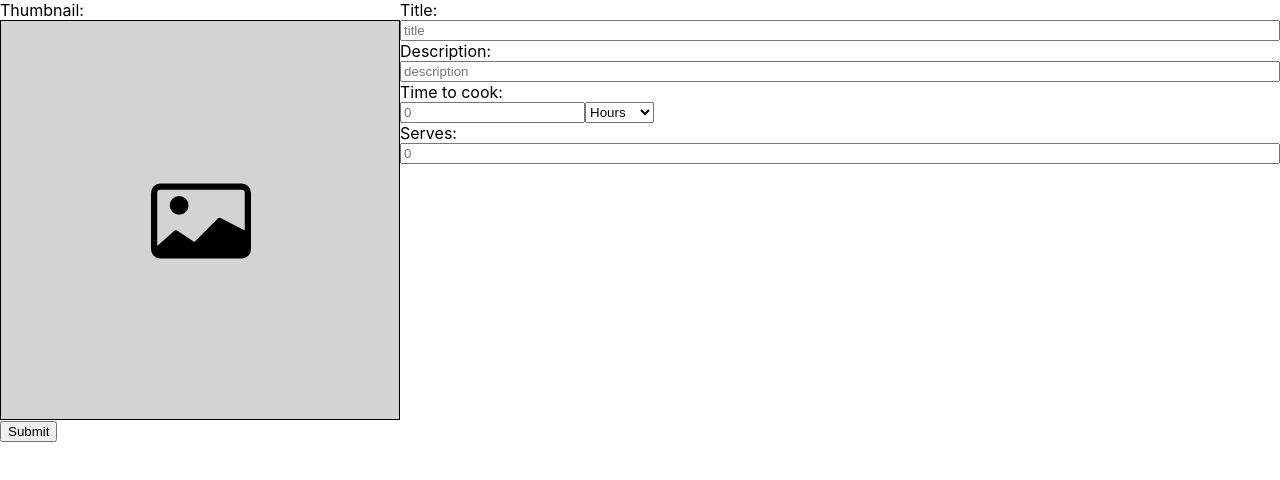
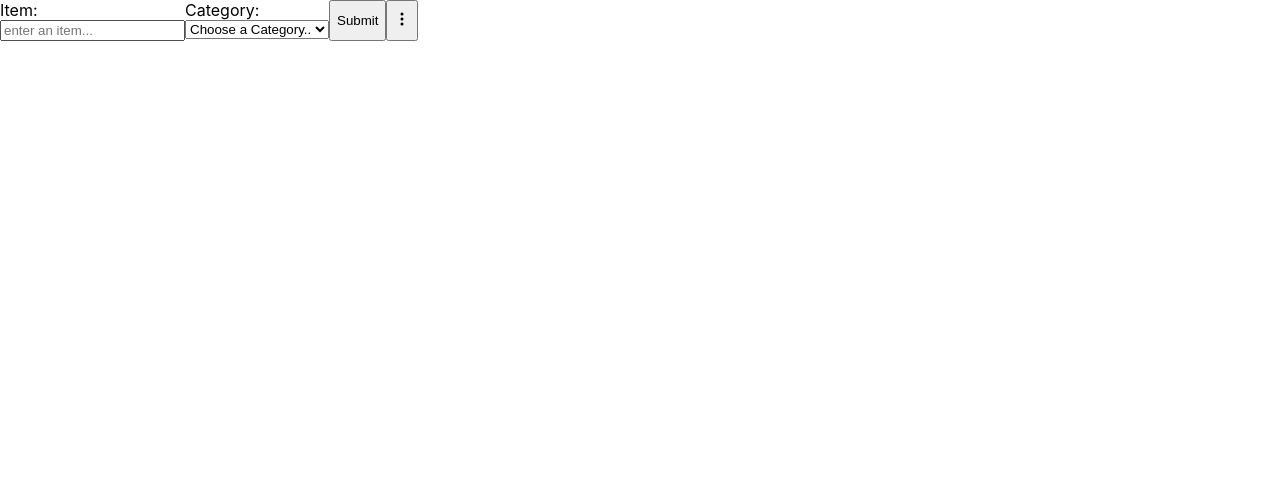
Before and after one commit to EscaDev1/prototype1, a React (Create React App) app: page / in a window 1280 px wide. Shown: the top 480 px of the page. Built offline with nearby package versions, Linux system fonts and the light colour scheme.

Commit message:
item entry form and button logic

```diff
--- /dev/null
+++ b/src/js/components/ItemComponents/ItemEntry.js
@@ -0,0 +1,37 @@
+import {ItemEntryForm} from './ItemEntryForm.js';
+import {Container} from '../Misc/Container.js';
+import React from "react";
+
+
+
+const ItemEntry = (props) =>{
+    const [showMenu, setShowMenu] = React.useState(false);
+    const [list, setList] = React.useState(props.list);
+    const handleSubmit = (value) => {
+        let newList = list.slice();
+        newList.push(value);
+        setList(newList);
+        props.report();
+    };
+    return(
+    <>
+        <Container direction="row">
+            <ItemEntryForm handleSubmit={handleSubmit}/>
+            <button onClick={()=> setShowMenu(!showMenu)}>
+            <svg xmlns="http://www.w3.org/2000/svg" width="16" height="16" fill="currentColor" viewBox="0 0 16 16">
+                <path d="M9.5 13a1.5 1.5 0 1 1-3 0 1.5 1.5 0 0 1 3 0zm0-5a1.5 1.5 0 1 1-3 0 1.5 1.5 0 0 1 3 0zm0-5a1.5 1.5 0 1 1-3 0 1.5 1.5 0 0 1 3 0z"/>
+            </svg>
+            </button>
+        </Container>
+        {showMenu? <div>
+            {props.buttons.map(item => (
+                <button key={item[0]} onClick={item[1]}>{item[0]}</button>
+            )
+            )}
+        </div>:null}
+
+
+    </>
+)};
+
+export {ItemEntry};
--- /dev/null
+++ b/src/js/components/ItemComponents/ItemEntryForm.js
@@ -0,0 +1,60 @@
+import {Formik, Form, Field} from "formik";
+import * as Yup from "yup";
+import {Container} from '../Misc/Container.js';
+
+const initialValues ={
+    item:"",
+    category:"",
+};
+
+const nameSchema = Yup.object().shape({
+
+  });
+
+const ItemForm = ({errors,touched, handleSubmit, values, handleChange, handleBlur})=>(
+
+    <Form>
+        <Container direction="row">
+        <Container direction="column">
+            <label htmlFor="item">Item:</label>
+            <Field
+            id="item"
+            type="text"
+            name="item"
+            placeholder="enter an item..."
+            />
+        </Container>
+        <Container direction="column">
+        <label htmlFor="category">Category:</label>
+        <select name="category"
+        value={values.category}
+        onChange={handleChange}
+        onBlur={handleBlur}>
+            <option value="">Choose a Category..</option>
+            <option value="meat">meat</option>
+            <option value="fruit and veg">fruit and veg</option>
+            <option value="dairy">dairy</option>
+            <option value="fridge">fridge</option>
+            <option value="freezer">freezer</option>
+            <option value="cupboard">cupboard</option>
+            <option value="home">home</option>
+        </select>
+        </Container>
+        <input type="submit" value="Submit" onSubmit={handleSubmit}/>
+        </Container>
+
+    </Form>
+);
+
+const ItemEntryForm = (props) => {
+    return(
+    <div>
+        <Formik
+            initialValues={initialValues}
+            validationSchema ={nameSchema}
+            onSubmit={props.handleSubmit}
+            children={ItemForm}
+        />
+    </div>
+ );}
+export {ItemEntryForm};
--- /dev/null
+++ b/src/js/components/Misc/Container.js
@@ -0,0 +1,10 @@
+import styled, {css} from "styled-components";
+const Container = styled.div`
+    display:flex;
+    flex-direction: ${props=>props.direction};
+    ${props => props.grow && css`
+        flex-grow:1;
+    `}
+`;
+
+export {Container};
--- a/src/js/components/RecipesComponents/RecipeForm.js
+++ b/src/js/components/RecipesComponents/RecipeForm.js
@@ -2,22 +2,15 @@ import {Formik, Form, Field} from "formik";
 import * as Yup from "yup";
 import React from "react";
 import {FileField} from "./ImageForm.js"
-import styled, {css} from "styled-components";
+import {Container} from '../Misc/Container.js';
 
-const Container = styled.div`
-    display:flex;
-    flex-direction: ${props=>props.direction};
-    ${props => props.grow && css`
-        flex-grow:1;
-    `}
-`;
 
 const initialValues ={
     image:"",
     title:"",
     description:"",
     time:"",
-    timeUnit:"",
+    timeUnit:"hours",
     serves:"",
 
 
@@ -32,7 +25,7 @@ const nameSchema = Yup.object().shape({
      console.log(values);
  };
 
- const RecipeForm = ({errors,touched, handleSubmit}) => (
+ const RecipeForm = ({errors,touched, handleSubmit, values, handleChange, handleBlur}) => (
     <Form>
         <Container direction="row">
             <Container direction="column">
@@ -45,7 +38,7 @@ const nameSchema = Yup.object().shape({
 
             <Container grow direction="column">
                 <label htmlFor="title">Title:</label>
-                <input
+                <Field
                 id="title"
                 type="text"
                 name="title"
@@ -53,7 +46,7 @@ const nameSchema = Yup.object().shape({
                 />
 
                 <label htmlFor="title">Description:</label>
-                <input
+                <Field
                 id="description"
                 type="text"
                 name="description"
@@ -62,20 +55,24 @@ const nameSchema = Yup.object().shape({
 
                 <label htmlFor="time">Time to cook:</label>
                 <Container direction="row">
-                    <input
+                    <Field
                     id="time"
                     type="number"
                     name="time"
                     placeholder="0"
                     />
-                    <select name="timeUnit" default="hours">
+                    <select name="timeUnit"
+                    default="hours"
+                    value={values.timeUnit}
+                    onChange={handleChange}
+                    onBlur={handleBlur}>
                         <option value="hours">Hours</option>
                         <option value="minutes">Minutes</option>
                     </select>
                 </Container>
                 <label htmlFor="serves">Serves:</label>
 
-                <input
+                <Field
                 id="serves"
                 type="number"
                 name="serves"
--- a/src/js/pages/Recipes.js
+++ b/src/js/pages/Recipes.js
@@ -1,7 +1,24 @@
-import {FormikRecipeForm} from "../components/RecipesComponents/RecipeForm.js"
+//import {FormikRecipeForm} from "../components/RecipesComponents/RecipeForm.js"
+import {ItemEntry} from '../components/ItemComponents/ItemEntry.js'
+
+
+
+
+let list = [];
+
+
+let buttons = [
+    ["clear list",()=>{list=[];console.log("clear")}],
+
+]
+
+const addItem = () => {
+    console.log(list);
+}
 
 export default function Recipes(){
+
     return(
-        <FormikRecipeForm/>
+       <ItemEntry report={addItem} list={list} buttons={buttons}/>
     )
 }
```
Also changed, not shown: 2 other files (tests, documents, lock files or other folders).
